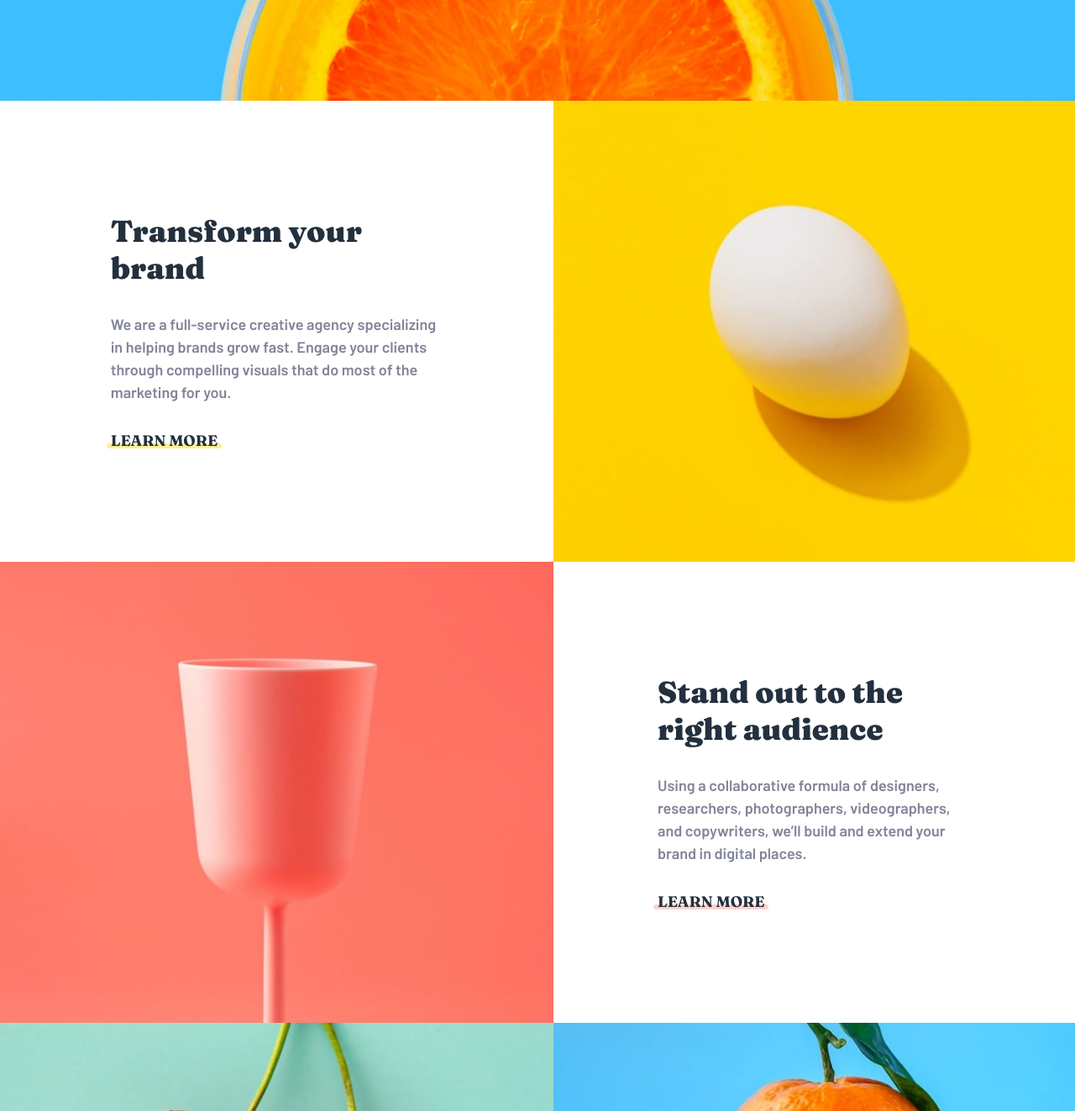
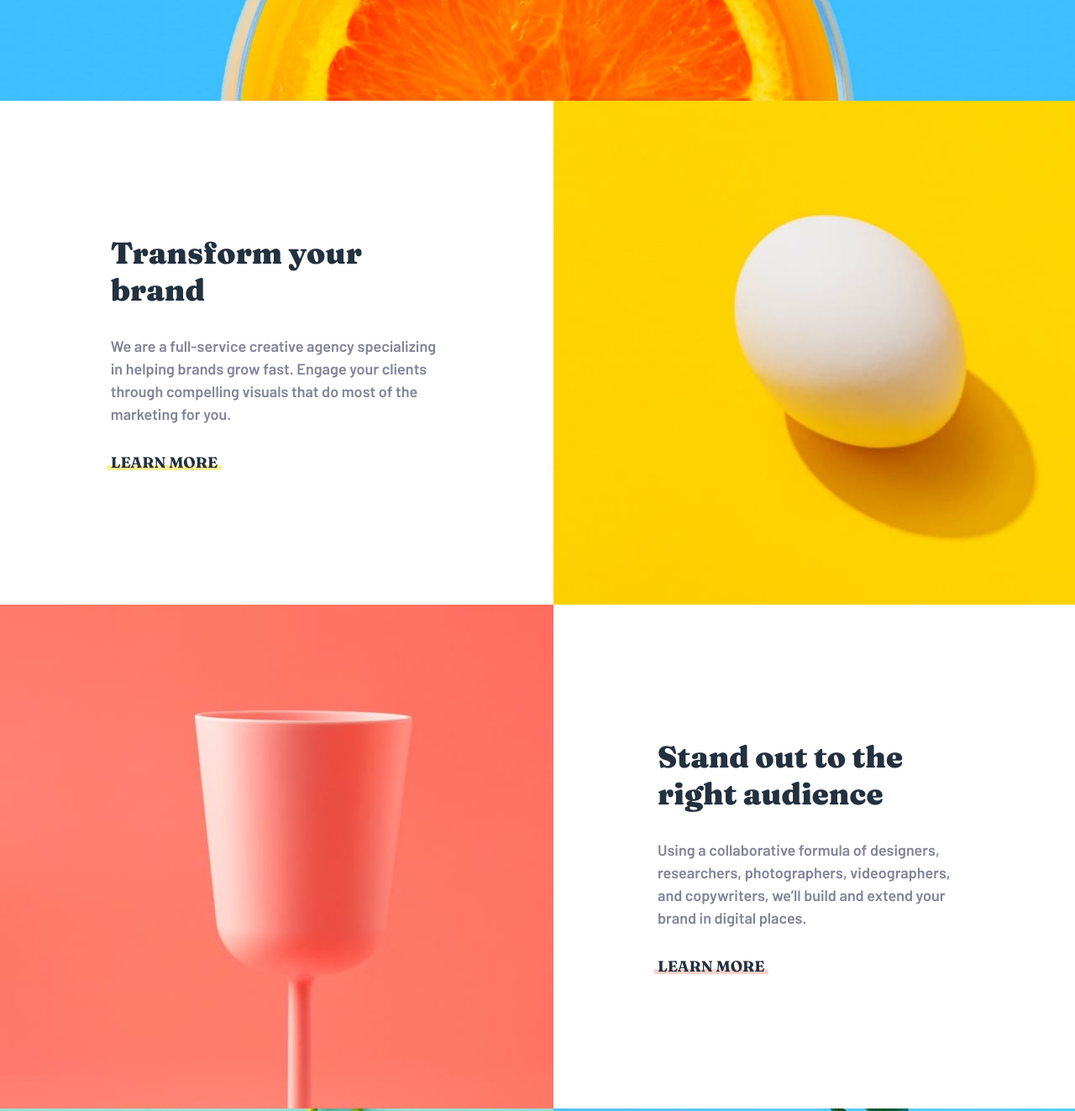
Before and after one commit to dasurahul/Sunnyside-agency-landing-page, a plain HTML site: page index.html in a window 1280 px wide. Shown: the part 600-1923 px from the top of the page at 84% size. Drawn offline with Linux system fonts and the light colour scheme.

Commit message:
Replaced images with background images

```diff
--- a/index.html
+++ b/index.html
@@ -38,8 +38,8 @@
                     through compelling visuals that do most of the marketing for you.</p>
                 <a class="yellow" href="#">LEARN MORE</a>
             </div>
-            <img class="transform-image" src="./images/desktop/image-transform.jpg" alt="transform" />
-            <img class="standout-image" src="./images/desktop/image-stand-out.jpg" alt="stand out" />
+            <div class="transform-image image"></div>
+            <div class="standout-image image"></div>
             <div class="grid-text standout">
                 <h2>Stand out to the right audience</h2>
                 <p>Using a collaborative formula of designers, researchers, photographers, videographers, and
--- a/style.css
+++ b/style.css
@@ -146,16 +146,13 @@ img {
   align-items: center;
 }
 
-.grid img {
-  height: 100%;
-}
-
 .transform {
   grid-area: transform;
 }
 
 .transform-image {
   grid-area: transform-image;
+  background-image: url("./images/desktop/image-transform.jpg");
 }
 
 .standout {
@@ -164,6 +161,13 @@ img {
 
 .standout-image {
   grid-area: standout-image;
+  background-image: url("./images/desktop/image-stand-out.jpg");
+}
+
+.image {
+  height: 37.5rem;
+  background-repeat: no-repeat;
+  background-size: cover;
 }
 
 .grid-text {
@@ -182,10 +186,6 @@ img {
   color: var(--dark-grayish-blue);
   line-height: 1.5;
   margin-bottom: 2rem;
-}
-
-.grid img {
-  width: 100%;
 }
 
 .grid a {
```
